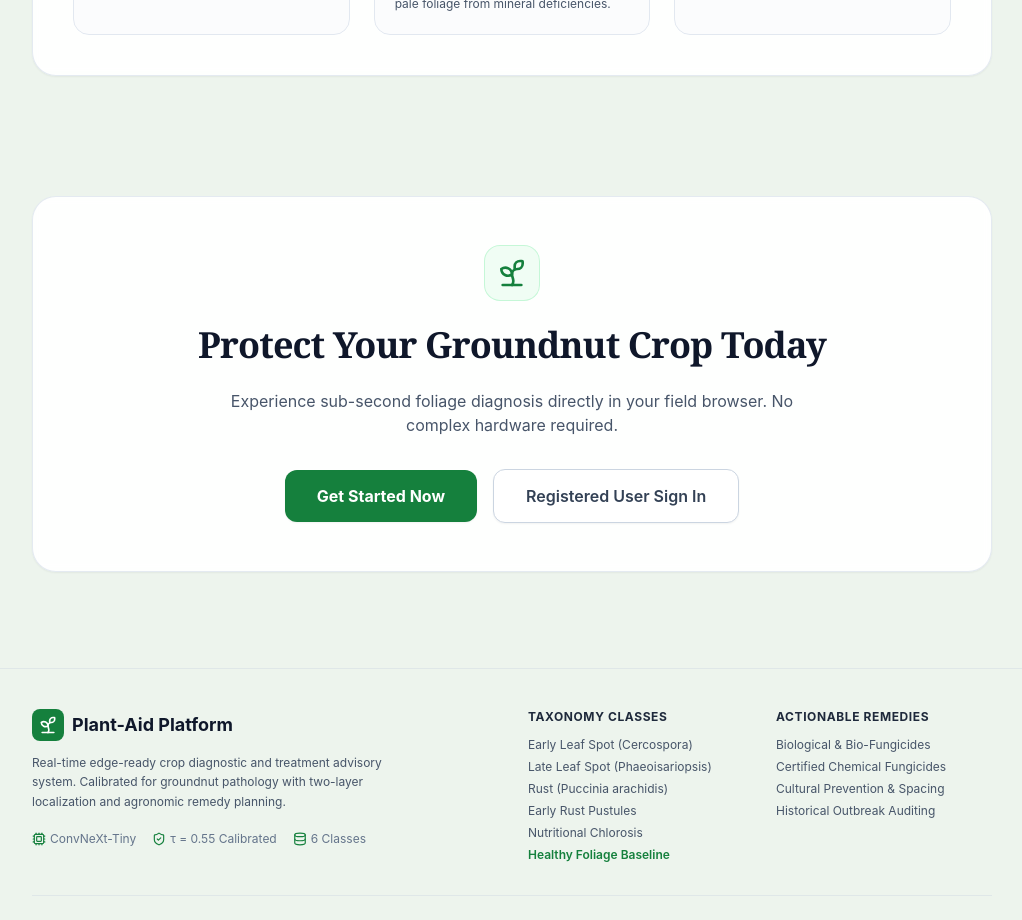
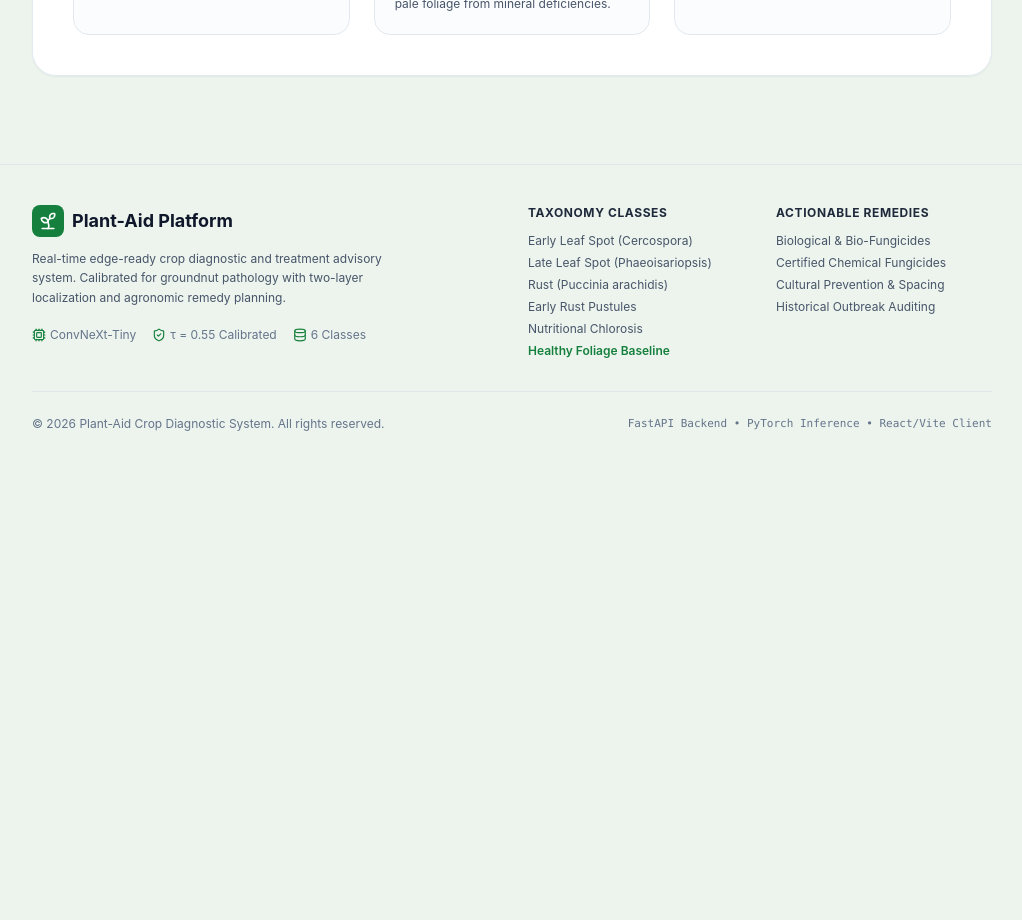
Before and after one commit to D-NithinTeja/Plant-Aid, a React (Vite) app in the folder frontend/: page / in a window 1280 px wide. Shown: the part 1620-2540 px from the top of the page, without its empty margins (128-1150 px from the left). After the commit the page ends 2092 px from the top, so only its background shows below. Built offline with nearby package versions, Linux system fonts and the light colour scheme; no server answers.

Commit message:
refactor(ui): remove bottom action banner card from landing page
Remove the 'Protect Your Groundnut Crop Today' call-to-action floating card and its unused icons from LandingPage to keep the landing view clean and unencumbered.

```diff
--- a/frontend/src/pages/LandingPage.tsx
+++ b/frontend/src/pages/LandingPage.tsx
@@ -8,8 +8,6 @@ import {
   ArrowRight,
   CheckCircle2,
   BookOpen,
-  Sprout,
-  Activity,
 } from 'lucide-react';
 import { useAuth } from '../context/AuthContext';
 
@@ -236,35 +234,6 @@ export const LandingPage: React.FC = () => {
           </div>
         </div>
       </section>
-
-      {/* Action Banner Floating Card */}
-      <section className="py-12 sm:py-16 max-w-5xl mx-auto px-4 sm:px-6 lg:px-8 text-center">
-        <div className="bg-white/95 backdrop-blur-sm border border-slate-200/90 rounded-3xl p-8 sm:p-12 text-slate-900 shadow-sm space-y-6">
-          <div className="w-14 h-14 rounded-2xl bg-agri-50 border border-agri-200/80 flex items-center justify-center mx-auto text-agri-700">
-            <Sprout className="w-8 h-8" />
-          </div>
-          <h2 className="text-3xl sm:text-4xl font-serif font-extrabold tracking-tight text-slate-900">
-            Protect Your Groundnut Crop Today
-          </h2>
-          <p className="text-slate-600 text-sm sm:text-base max-w-xl mx-auto font-normal">
-            Experience sub-second foliage diagnosis directly in your field browser. No complex hardware required.
-          </p>
-          <div className="pt-2 flex flex-col sm:flex-row items-center justify-center gap-4">
-            <Link
-              to={isAuthenticated ? '/scan' : '/auth?mode=register'}
-              className="w-full sm:w-auto px-8 py-3.5 rounded-xl bg-agri-700 hover:bg-agri-800 text-white font-bold shadow-sm transition-colors touch-target"
-            >
-              Get Started Now
-            </Link>
-            <Link
-              to="/auth"
-              className="w-full sm:w-auto px-8 py-3.5 rounded-xl bg-white text-slate-700 font-semibold hover:bg-slate-50 border border-slate-300 shadow-sm transition-colors touch-target"
-            >
-              Registered User Sign In
-            </Link>
-          </div>
-        </div>
-      </section>
     </div>
   );
 };
```
